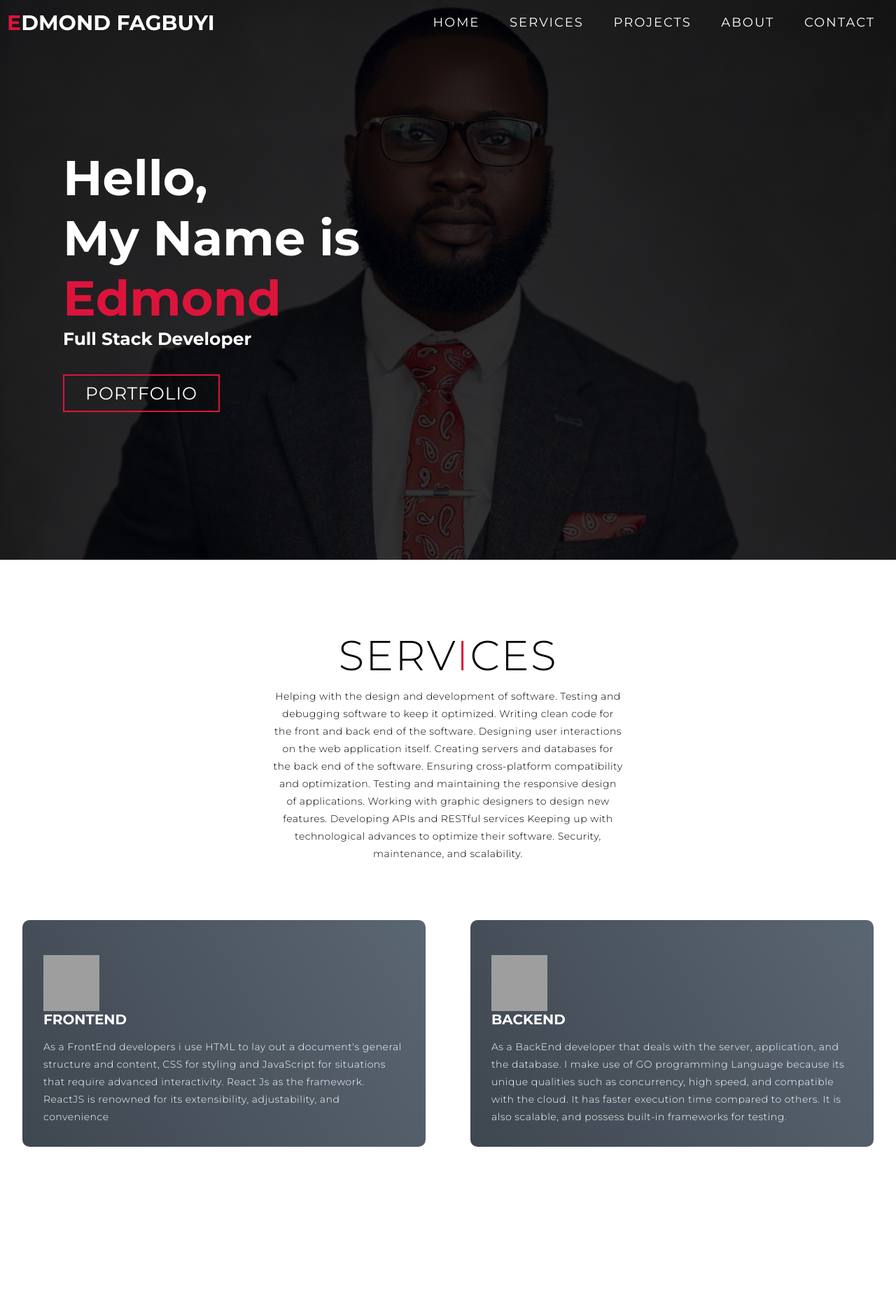
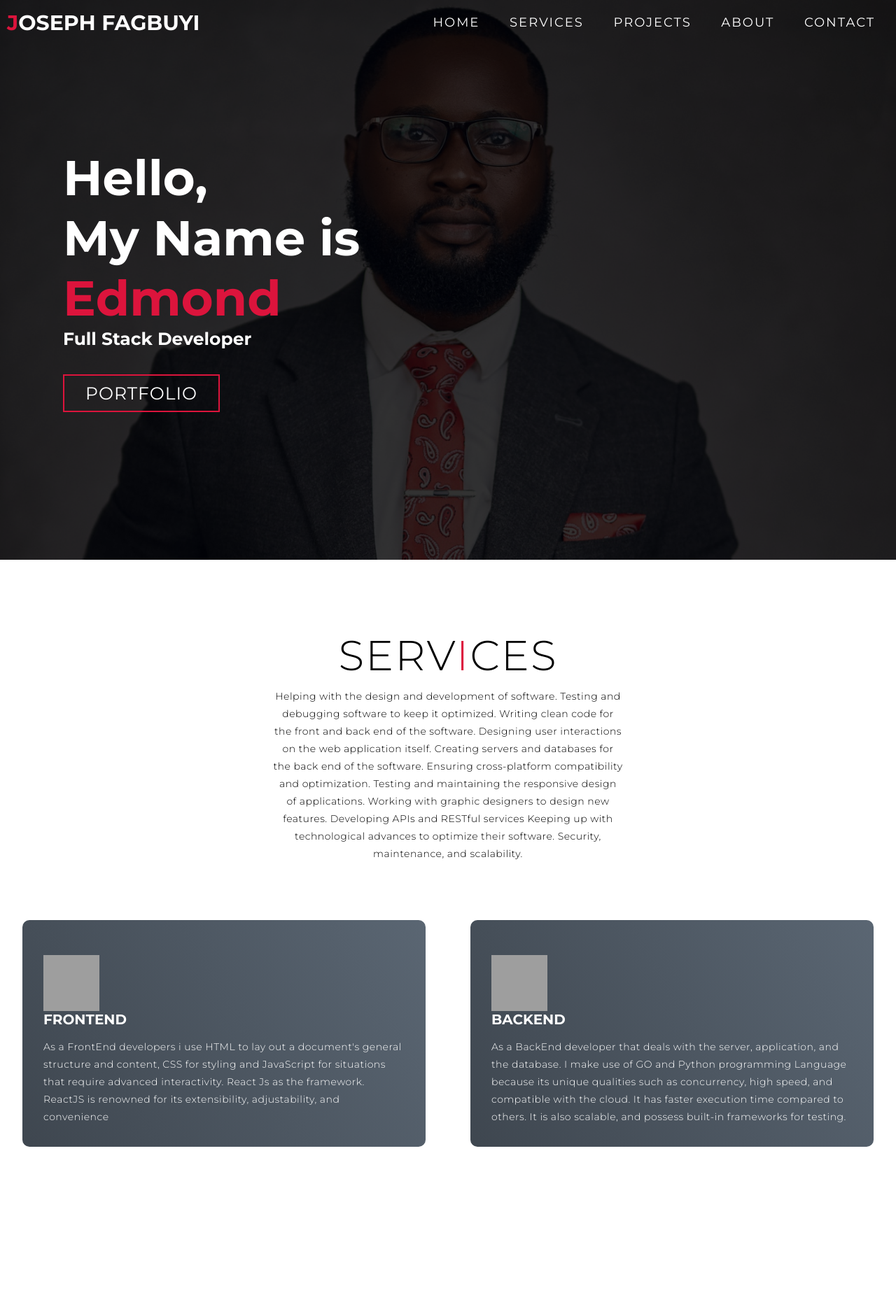
Before and after one commit to Durotimicodes/Personal-Webpage, a plain HTML site: page index.html in a window 1280 px wide. Shown: the top 1868 px of the page at 70% size. Drawn offline with Linux system fonts and the light colour scheme; grey boxes are pictures that could not be loaded.

Commit message:
Update index.html

```diff
--- a/index.html
+++ b/index.html
@@ -15,7 +15,7 @@
         <div class="nav-bar">
           <div class="brand">
             <a href="#"
-              ><h1><span>E</span>dmond Fagbuyi</h1></a
+              ><h1><span>J</span>oseph Fagbuyi</h1></a
             >
           </div>
           <div class="nav-list">
@@ -96,7 +96,7 @@
             <h2>BACKEND</h2>
             <p>
               As a BackEnd developer that deals with the server, application,
-              and the database. I make use of GO programming Language because
+              and the database. I make use of GO and Python programming Language because
               its unique qualities such as concurrency, high speed, and
               compatible with the cloud. It has faster execution time compared
               to others. It is also scalable, and possess built-in frameworks
```
